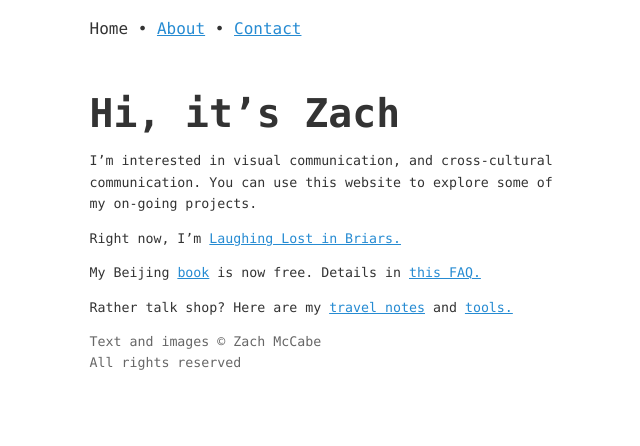
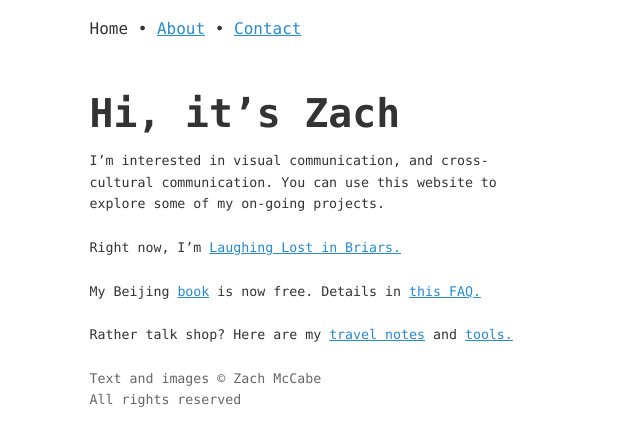
Before and after one commit to zachmccabe/zachmccabe.github.io, a Jekyll site: the page built from index.md, in a window 1280 px wide. Shown: the top 446 px of the page, without its empty margins (245-885 px from the left). Built offline with Jekyll 4.4.1, drawn with Linux system fonts in a browser that asks for light colours.

Commit message:
Update kao-midnite-13.css

```diff
--- a/assets/kao-midnite-13.css
+++ b/assets/kao-midnite-13.css
@@ -67,9 +67,10 @@ footer {
 
 .flx-right {
   flex-grow: 1;
-  margin: 0;
+  overflow: auto;
+  margin: 0 auto;
   padding: 0 1rem 0 0;
-  overflow: hidden;
+  max-width: 98vw;
 }
 
 .site-nav-top {
@@ -380,15 +381,7 @@ mark {
 
 p {
   font-size: var(--fs-083);
-  max-width: 60ch;
   text-align: left;
-}
-
-.scannable p {
-  max-width: 28em;
-  max-width: 46ch;
-  margin-top: calc(5vh);
-  margin-top: 3em;
 }
 
 p + h2 {
@@ -401,6 +394,15 @@ p + h3, p + h4 {
 
 p + figure {
   margin-top: 3rem;
+}
+
+main p {
+  margin-bottom: 1.7em;
+  max-width: 56ch;
+}
+
+.scan2 p {
+  margin-top: 1.6rem;
 }
 
 pre {
```
